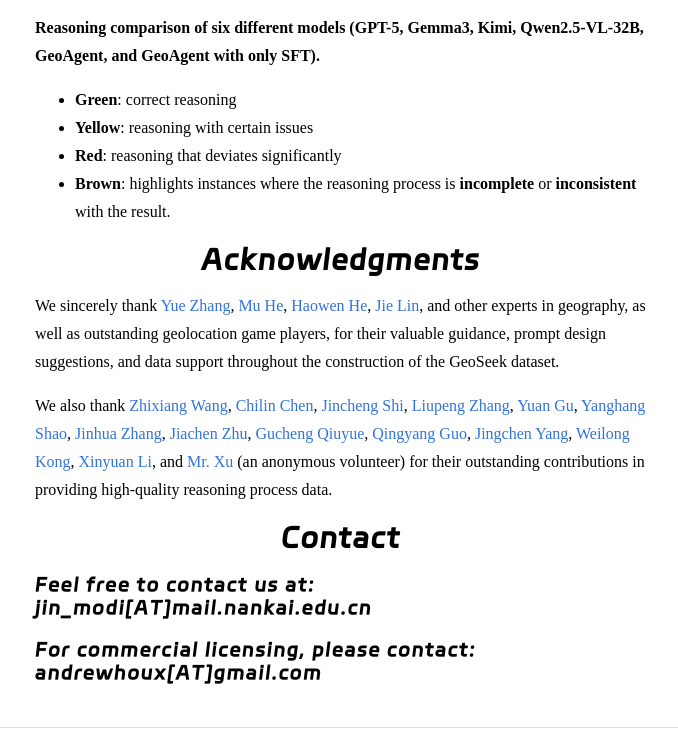
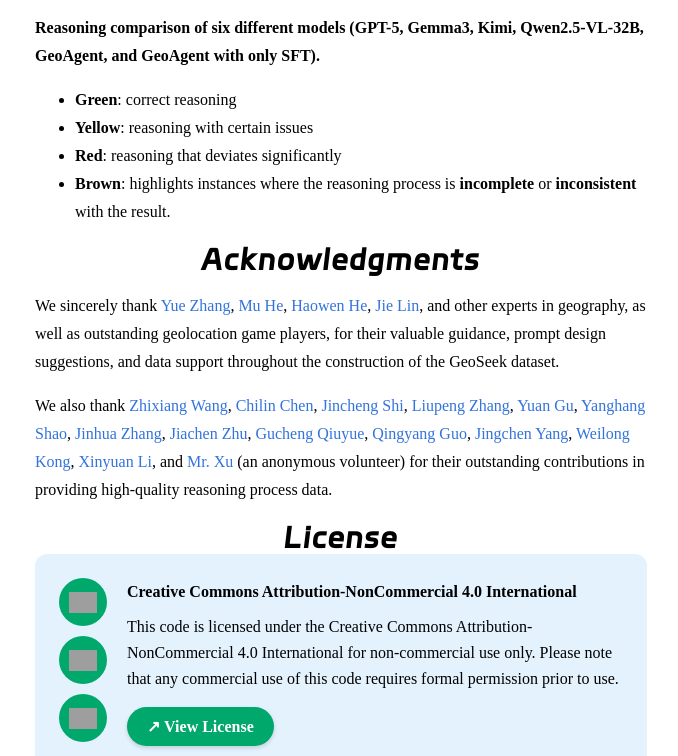
Before and after one commit to ghost233lism/GeoAgent-page, a Vue app: page / in a window 1280 px wide. Shown: the part 3383-4139 px from the top of the page, without its empty margins (299-977 px from the left). Built offline with nearby package versions, Linux system fonts and the light colour scheme; grey boxes are pictures that could not be loaded.

Commit message:
Add license section to md.mdx with Creative Commons details and usage guidelines

```diff
--- a/src/components/mds/md.mdx
+++ b/src/components/mds/md.mdx
@@ -50,6 +50,38 @@ We also thank
 [Xinyuan Li](https://tuxun.fun/),
 and [Mr. Xu](https://tuxun.fun/) (an anonymous volunteer)
 for their outstanding contributions in providing high-quality reasoning process data.
+
+# License
+
+<div style={{
+  backgroundColor: '#e3f2fd',
+  padding: '24px',
+  borderRadius: '12px',
+  display: 'flex',
+  alignItems: 'flex-start',
+  gap: '20px',
+  flexWrap: 'wrap'
+}}>
+  <div style={{ display: 'flex', flexDirection: 'column', gap: '10px', flexShrink: 0 }}>
+    <div style={{ width: '48px', height: '48px', borderRadius: '50%', background: '#00a86b', display: 'flex', alignItems: 'center', justifyContent: 'center', padding: '10px', boxSizing: 'border-box' }}>
+      <img src="https://creativecommons.org/images/deed/cc_icon_white.svg" alt="CC" style={{ width: '100%', height: '100%', objectFit: 'contain' }} />
+    </div>
+    <div style={{ width: '48px', height: '48px', borderRadius: '50%', background: '#00a86b', display: 'flex', alignItems: 'center', justifyContent: 'center', padding: '10px', boxSizing: 'border-box' }}>
+      <img src="https://creativecommons.org/images/deed/attribution_icon_white.svg" alt="Attribution" style={{ width: '100%', height: '100%', objectFit: 'contain' }} />
+    </div>
+    <div style={{ width: '48px', height: '48px', borderRadius: '50%', background: '#00a86b', display: 'flex', alignItems: 'center', justifyContent: 'center', padding: '10px', boxSizing: 'border-box' }}>
+      <img src="https://creativecommons.org/images/deed/nc_white.svg" alt="Non-Commercial" style={{ width: '100%', height: '100%', objectFit: 'contain' }} />
+    </div>
+  </div>
+  <div style={{ flex: '1', minWidth: '200px' }}>
+    <p style={{ margin: '0 0 8px 0', fontWeight: 'bold' }}>Creative Commons Attribution-NonCommercial 4.0 International</p>
+    <p style={{ margin: 0, lineHeight: 1.6 }}>This code is licensed under the Creative Commons Attribution-NonCommercial 4.0 International for non-commercial use only. Please note that any commercial use of this code requires formal permission prior to use.</p>
+    <a href="https://creativecommons.org/licenses/by-nc/4.0/" target="_blank" rel="noopener noreferrer" style={{
+      display: 'inline-flex', alignItems: 'center', gap: '8px', marginTop: '16px', padding: '10px 20px', backgroundColor: '#00a86b', color: 'white', borderRadius: '24px', textDecoration: 'none', fontWeight: 'bold', boxShadow: '0 2px 4px rgba(0,0,0,0.15)'
+    }}>↗ View License</a>
+  </div>
+</div>
+
 
 # Contact
 
```
